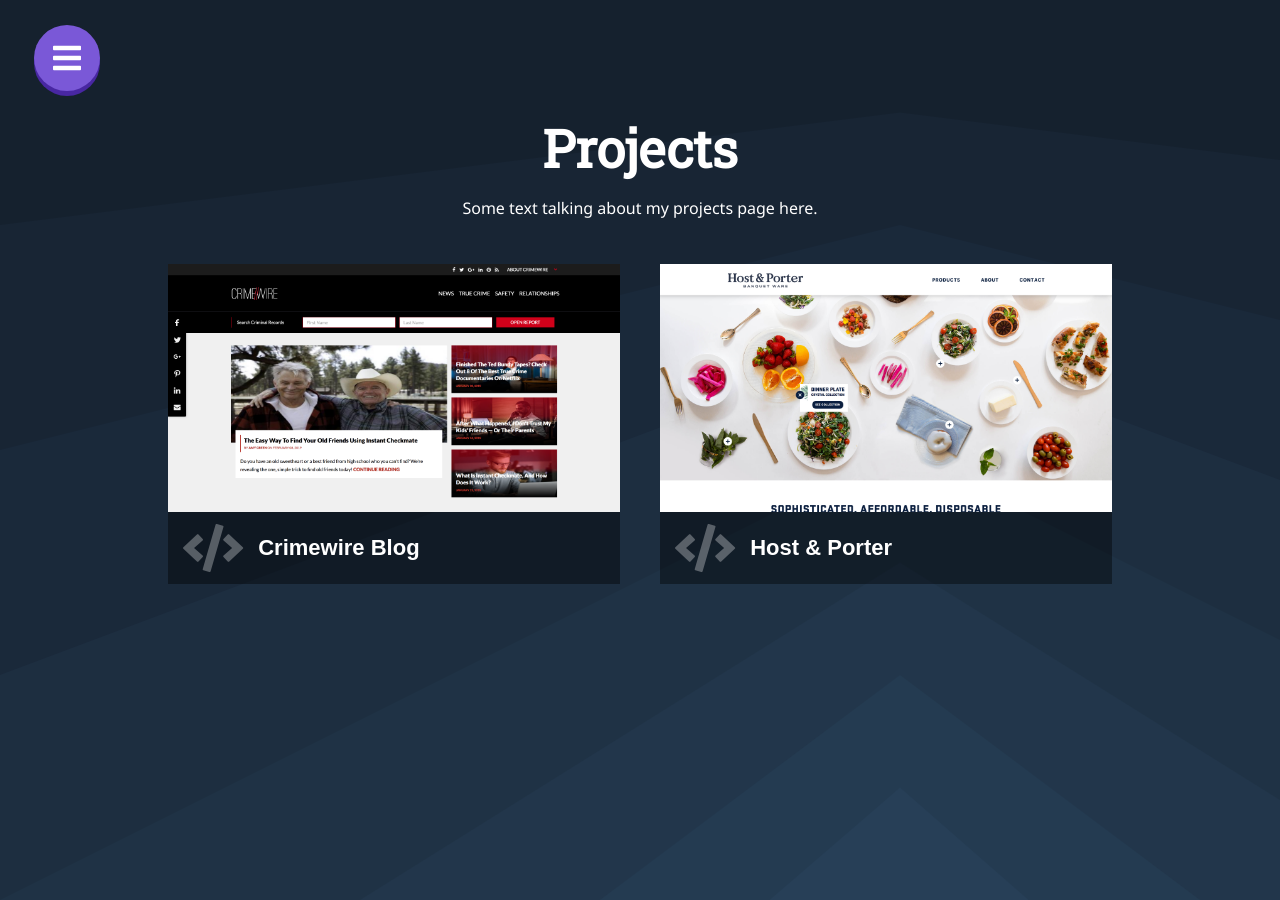
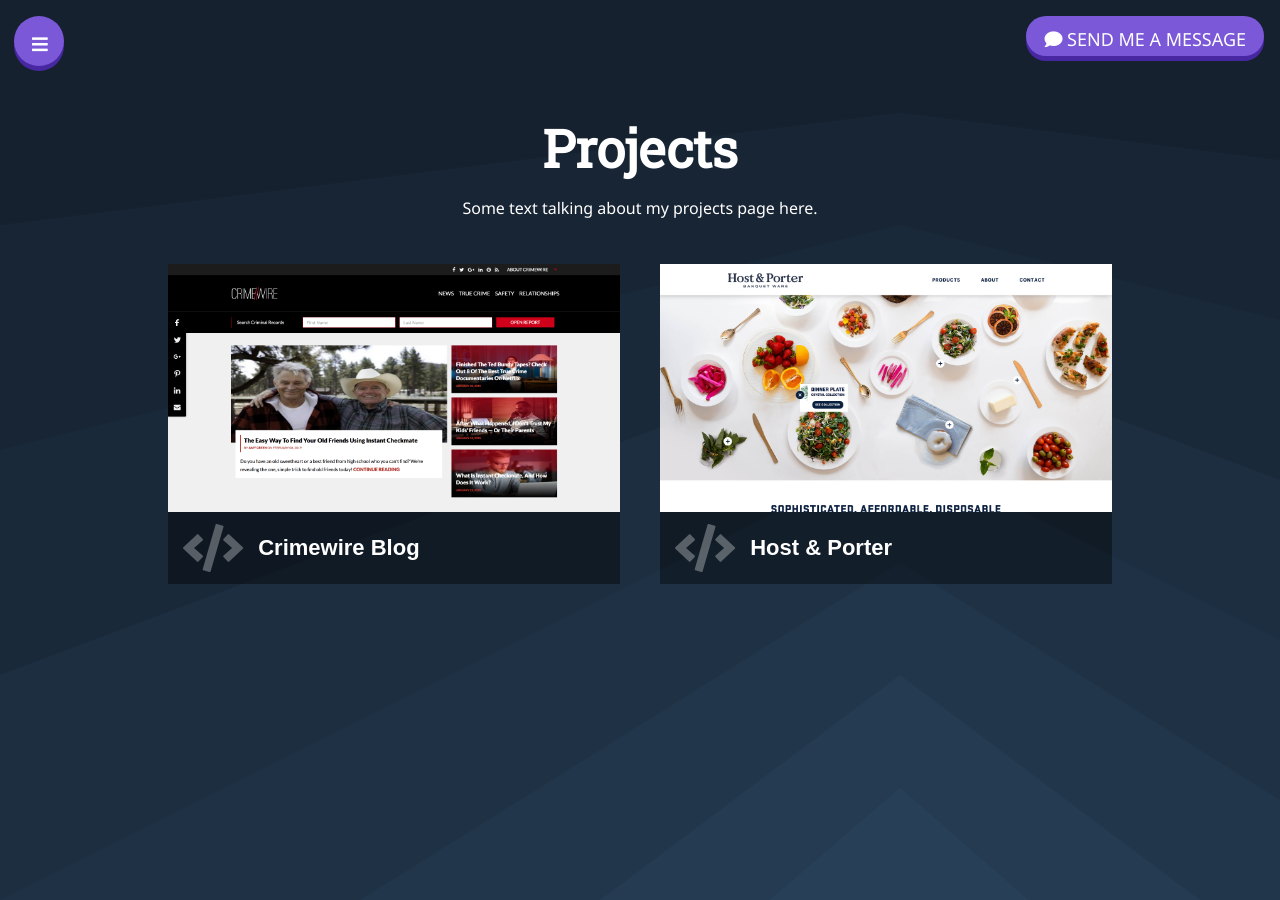
Before and after one commit to edmeehan/edmeehan.github.io, a Jekyll site: the page built from project/index.html, in a window 1280 px wide. Built offline with Jekyll 4.4.1, drawn with Linux system fonts in a browser that asks for light colours.

Commit message:
added new message modal file

```diff
--- /dev/null
+++ b/_includes/message-modal.html
@@ -0,0 +1,5 @@
+<div class="message-modal">
+    <button class="message-modal__toggle button button--cta">
+        <i class="fas fa-comment"></i> <span>Send me a message</span>
+    </button>
+</div>
--- a/_layouts/2019_project.html
+++ b/_layouts/2019_project.html
@@ -12,10 +12,10 @@ js_scripts: ["/js/projects.js"]
     <div class="page-content__background" id="page-background"></div>
 
     <div class="page-content__nav">
-        <div class="page-content__toggle button button--cta" id="header-nav-toggle">
+        <button type="button" class="page-content__toggle button button--cta" id="header-nav-toggle">
             <i class="fas fa-bars page-content__toggle-open"></i>
             <i class="fas fa-times page-content__toggle-close"></i>
-        </div>
+        </button>
         <div class="flex">
             {% include header.html %}
             {% include footer.html %}
@@ -24,6 +24,8 @@ js_scripts: ["/js/projects.js"]
     <div class="page-content__wrapper">
         <div class="page-content__shadow"></div>
         {{ content }}
+
+        {% include message-modal.html %}
     </div>
 </div>
 <!-- Page Layout End -->
--- a/css/2019.scss
+++ b/css/2019.scss
@@ -70,6 +70,26 @@ body {
 
     @media (min-width: $xl-break) {
         width: $xl-break - 40;
+    }
+}
+
+.message-modal {
+    &__toggle {
+        position: fixed;
+        top: 1rem;
+        right: 1rem;
+
+        > span {
+            display: none;
+        }
+    }
+
+    @media (min-width: $m-break) {
+        &__toggle {
+            > span {
+                display: inline;
+            }
+        }
     }
 }
 
@@ -206,17 +226,15 @@ body {
 
     &__toggle {
         // !important - set to fix button class
-        font-size: 2rem!important;
         height: (50/$size-units) + 0rem!important;
         width: (50/$size-units) + 0rem;
         text-align: center;
         color: white;
         position: absolute;
         z-index: $z-menu;
-        right: -(100/$size-units) + 0rem;
-        top: (25/$size-units) + 0rem;
+        right: -4rem;
+        top: 1rem;
         cursor: pointer;
-        padding: .5rem!important;
 
         &-open,
         &-close {
@@ -570,6 +588,7 @@ input {
     outline: none;
     transform: translateY(0);
     transition: transform 300ms, box-shadow 300ms;
+    border-color: transparent;
 
 
     &:active {
```
